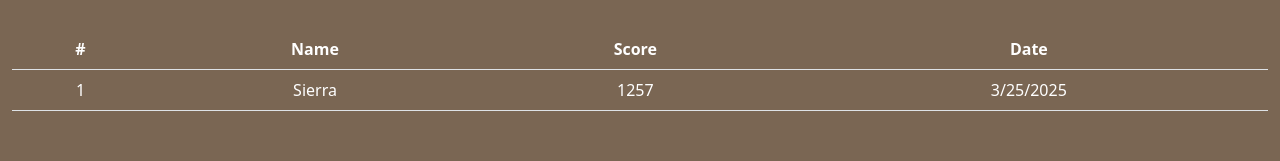
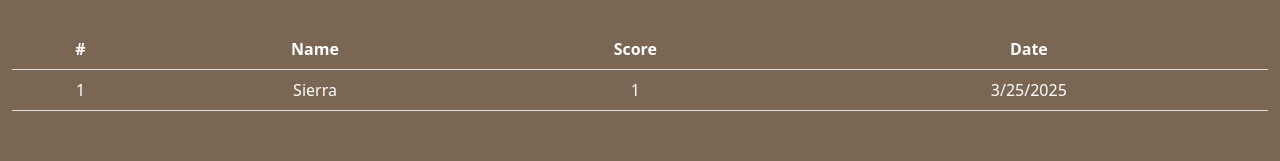
Before and after one commit to ChloeWarner03/startup, a React (Vite) app: page /scores in a window 1280 px wide. Shown: the part 514-675 px from the top of the page. Built offline with nearby package versions, Linux system fonts and the light colour scheme; no server answers.

Commit message:
little changes for the notifery

```diff
--- a/src/play/gameNotifier.js
+++ b/src/play/gameNotifier.js
@@ -19,7 +19,7 @@ class GameEventNotifier {
   constructor() {
     // Simulate chat messages that will eventually come over WebSocket
     setInterval(() => {
-      const score = Math.floor(Math.random() * 3000);
+      const score = Math.floor(Math.random() * 3);
       const date = new Date().toLocaleDateString();
       const userName = 'Sierra';
       this.broadcastEvent(userName, GameEvent.End, { name: userName, score: score, date: date });
@@ -41,11 +41,8 @@ class GameEventNotifier {
 
   receiveEvent(event) {
     this.events.push(event);
-
-    this.events.forEach((e) => {
-      this.handlers.forEach((handler) => {
-        handler(e);
-      });
+    this.handlers.forEach((handler) => {
+      handler(event);
     });
   }
 }
--- a/src/play/players.jsx
+++ b/src/play/players.jsx
@@ -20,7 +20,7 @@ export function Players(props) {
     setEvent((prevEvents) => {
       let newEvents = [event, ...prevEvents];
       if (newEvents.length > 10) {
-        newEvents = newEvents.slice(1, 10);
+        newEvents = newEvents.slice(0, 10);
       }
       return newEvents;
     });
```
